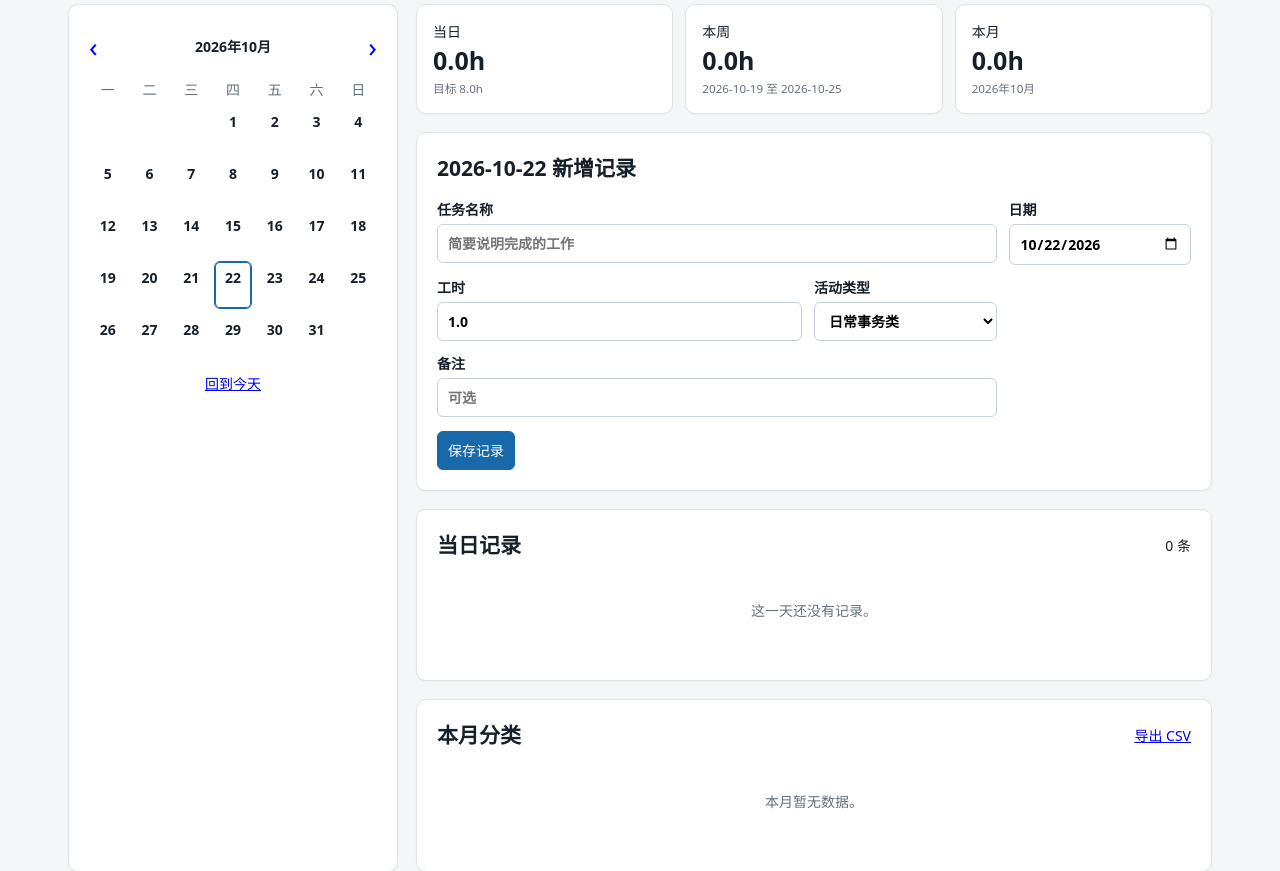
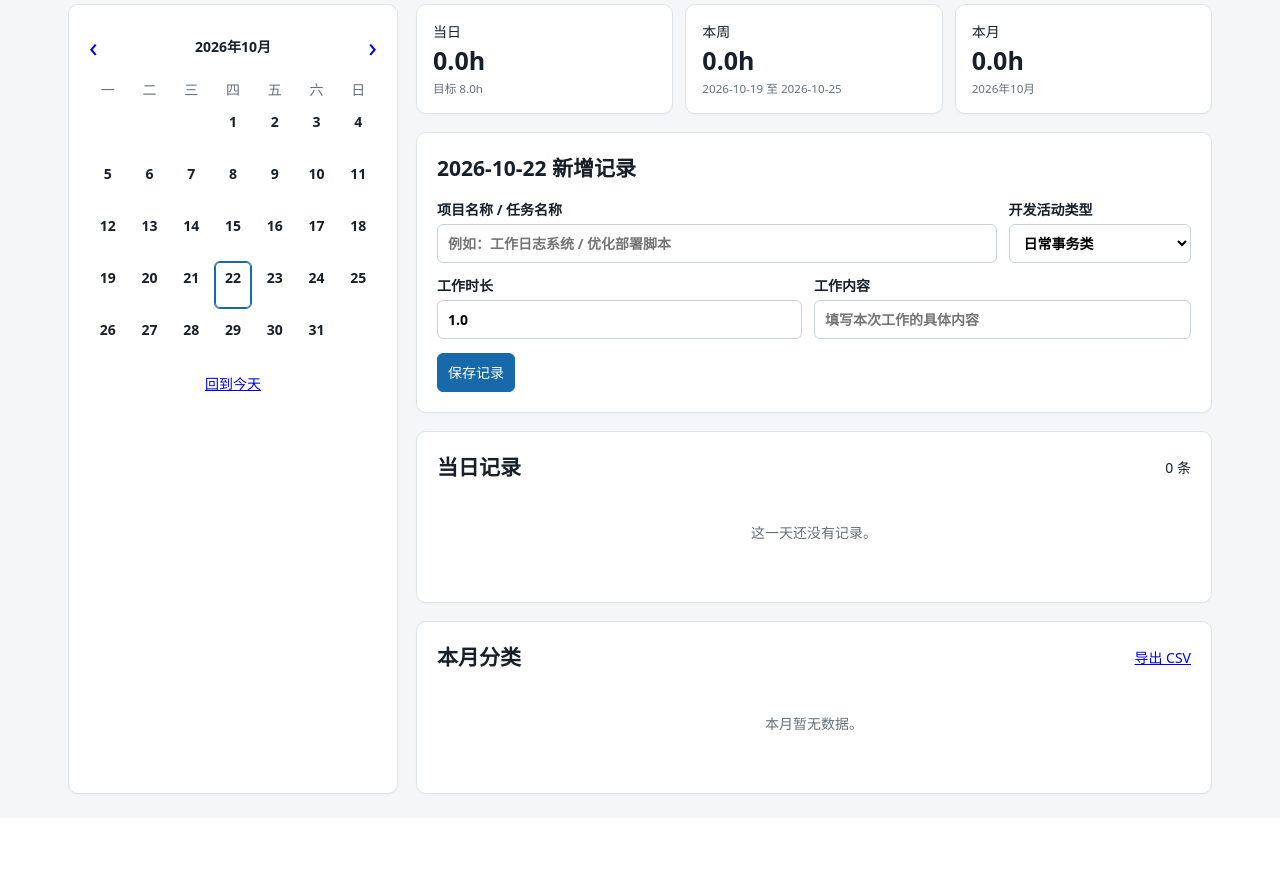
Before and after one commit to JoonHoFeng/work-data, a Flask app: page / in a window 1280 px wide. Shown: the part 163-1034 px from the top of the page. After the commit the page ends 959 px from the top, so only its background shows below. Run offline with Flask 3, Linux system fonts and the light colour scheme; data comes from the database, SQL or seed files in the repository; data that the repository does not hold is empty.

Commit message:
Refine new worklog entry fields

```diff
--- a/templates/dashboard.html
+++ b/templates/dashboard.html
@@ -36,13 +36,13 @@
 
     <form class="card entry-form" method="post" action="{{ url_for('create_entry') }}">
       <input type="hidden" name="_csrf" value="{{ csrf_token() }}">
+      <input type="hidden" name="work_date" value="{{ selected }}">
       <h2>{{ selected }} 新增记录</h2>
       <div class="form-grid">
-        <label class="wide">任务名称<input name="description" required maxlength="120" placeholder="简要说明完成的工作"></label>
-        <label>日期<input name="work_date" type="date" value="{{ selected }}" required></label>
-        <label>工时<input name="hours" type="number" min="0.1" max="24" step="0.1" value="1.0" required></label>
-        <label>活动类型<select name="category">{% for category in categories %}<option>{{ category }}</option>{% endfor %}</select></label>
-        <label class="wide">备注<input name="notes" maxlength="500" placeholder="可选"></label>
+        <label class="wide">项目名称 / 任务名称<input name="description" required maxlength="120" placeholder="例如：工作日志系统 / 优化部署脚本"></label>
+        <label>{{ templates[person.template_id].label }}<select name="category">{% for category in categories %}<option>{{ category }}</option>{% endfor %}</select></label>
+        <label>工作时长<input name="hours" type="number" min="0.1" max="24" step="0.1" value="1.0" required></label>
+        <label class="wide">工作内容<input name="notes" maxlength="500" placeholder="填写本次工作的具体内容"></label>
       </div>
       <button class="primary" type="submit">保存记录</button>
     </form>
```
Also changed, not shown: tests/test_core.py (+4 -0 lines).
